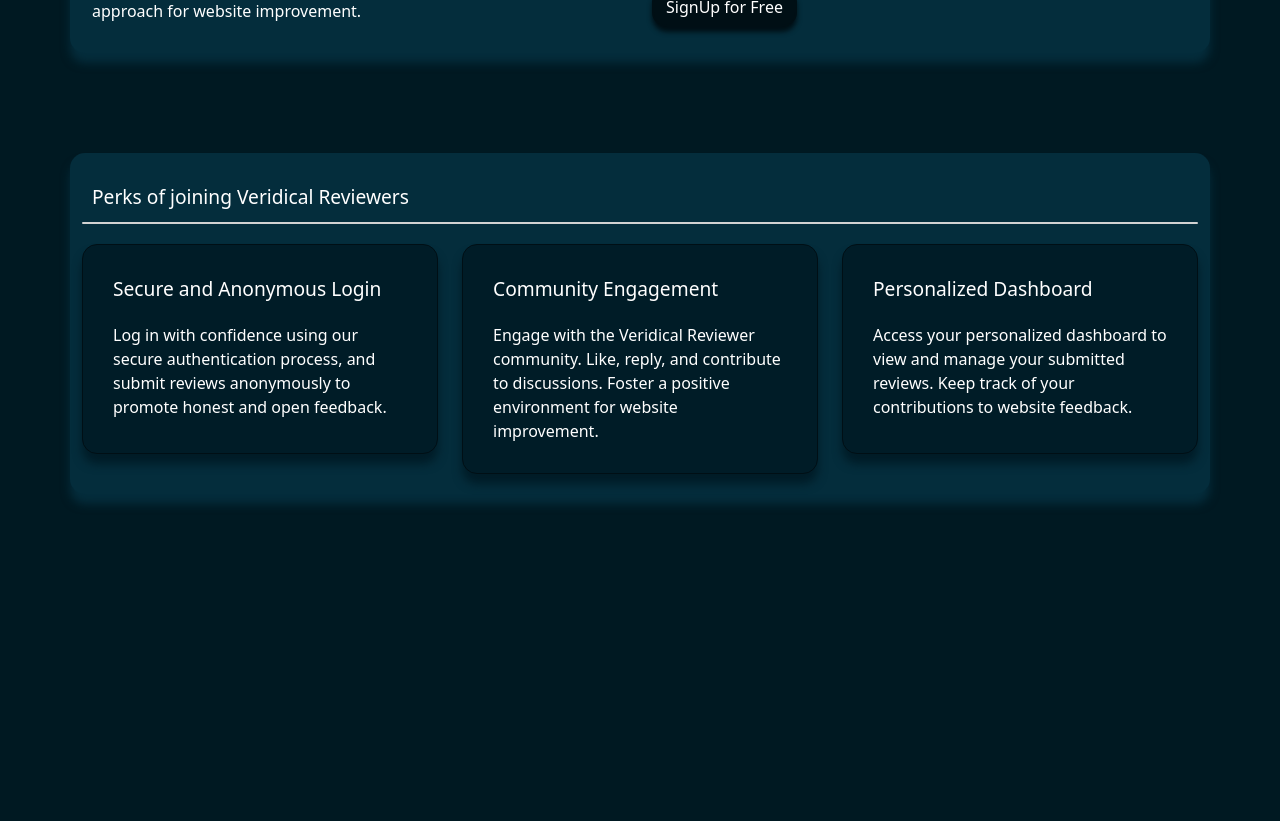
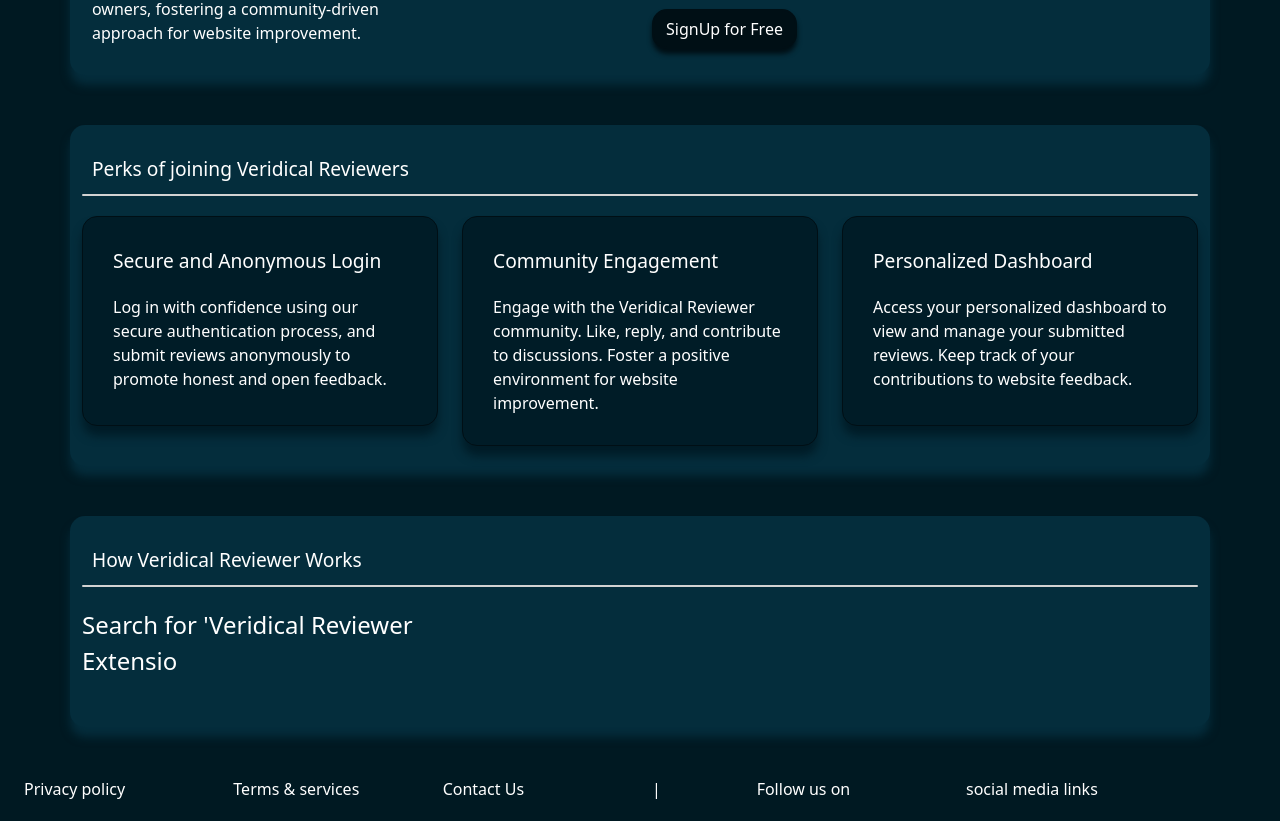
Before and after one commit to BharathReddyA/VReviewer, a React (Create React App) app: page / in a window 1280 px wide. Shown: the part 320-1141 px from the top of the page. Before the commit the page ends 914 px from the top, so only its background shows below. Built offline with nearby package versions, Linux system fonts and the light colour scheme.

Commit message:
home page completed with data

```diff
--- a/package.json
+++ b/package.json
@@ -14,6 +14,7 @@
     "react": "^18.2.0",
     "react-bootstrap": "^2.10.0",
     "react-dom": "^18.2.0",
+    "react-player": "^2.14.1",
     "react-router-dom": "^6.21.3",
     "react-scripts": "5.0.1",
     "react-type-animation": "^3.2.0",
--- a/src/Assets/Style.css
+++ b/src/Assets/Style.css
@@ -87,7 +87,7 @@
   border-color: #000f15;
   border-radius: 15px !important;
   box-shadow: 0px 10px 10px 0px #042d3c;
-  margin-bottom: 100px;
+  margin-bottom: 50px;
 }
 
 .brandElevation {
@@ -99,6 +99,7 @@
   color: #ffffff;
   padding: 10px;
   text-align: left;
+  font-size: 1em;
 }
 
 .subHead {
--- a/src/Screens/Home.js
+++ b/src/Screens/Home.js
@@ -1,6 +1,7 @@
 import React from "react";
 import { Button, Card, Col, Container, Row } from "react-bootstrap";
 import { TypeAnimation } from "react-type-animation";
+// import ReactPlayer from "react-player";
 
 export default function Home() {
   return (
@@ -9,7 +10,8 @@ export default function Home() {
         <div className="subHead">
           Empower Website Improvement with Veridical Reviewer
         </div>
-        <Row>
+        <Card></Card>
+        <Row style={{ marginTop: "20px" }}>
           <Col lg="4">
             <div className="brandObj">
               Veridical Reviewer is a browser extension designed to empower
@@ -89,6 +91,108 @@ export default function Home() {
           </Col>
         </Row>
       </Container>
+      <Container className="homePageMainCont">
+        <div className="subHead">How Veridical Reviewer Works</div>
+        <Card></Card>
+        {/* <Row style={{ marginTop: "20px" }}>
+          <Col lg="4">
+            <Card className="featureCard">
+              <div className="subHead">SignUp or Login</div>
+              <div className="brandObj">
+                Create an account or log in securely to start your Veridical
+                Reviewer journey.
+              </div>
+            </Card>
+          </Col>
+          <Col lg="6">
+            <Card className="featureCard">
+            <ReactPlayer url="https://www.youtube.com/watch?v=LXb3EKWsInQ" height={"200px"} />
+            </Card>
+          </Col>
+        </Row>
+        <Row style={{ marginTop: "20px" }}>
+          <Col lg="4">
+            <Card className="featureCard">
+              <div className="subHead">SignUp or Login</div>
+              <div className="brandObj">
+                Create an account or log in securely to start your Veridical
+                Reviewer journey.
+              </div>
+            </Card>
+          </Col>
+        </Row>
+        <Row style={{ marginTop: "20px" }}>
+          <Col lg="4">
+            <Card className="featureCard">
+              <div className="subHead">Submit Reviews</div>
+              <div className="brandObj">
+                Visit any website, click the Veridical Reviewer extension, and
+                leave an anonymous review to help website owners understand user
+                perspectives.
+              </div>
+            </Card>
+          </Col>
+        </Row>
+        <Row style={{ marginTop: "20px" }}>
+          <Col lg="4">
+            <Card className="featureCard">
+              <div className="subHead">Engage with Community</div>
+              <div className="brandObj">
+                Interact with other users by liking, replying, and fostering
+                constructive discussions. Be a part of the website improvement
+                community.
+              </div>
+            </Card>
+          </Col>
+        </Row> */}
+        <Row style={{ marginTop: "20px", minHeight: '100px' }}>
+          <Col lg="4">
+            <TypeAnimation
+              sequence={[
+                "Visit the Chrome Web Store",
+                1000, // wait 1s before replacing the next substring
+                "Search for 'Veridical Reviewer Extension'",
+                1000,
+                "Download and add the extension to your browser",
+                1000,
+                "Click on the Veridical Reviewer Extension icon",
+                1000,
+                "Sign up or log in securely",
+                1000,
+                "Start your Veridical Reviewer journey!",
+                1000,
+              ]}
+              wrapper="span"
+              speed={50}
+              style={{
+                fontSize: "1.5em",
+                display: "inline-block",
+                color: "white",
+              }}
+              repeat={Infinity}
+            />
+          </Col>
+          <Col lg="4">
+            {/* <ReactPlayer
+              url=""
+              height={"200px"}
+            /> */}
+          </Col>
+        </Row>
+      </Container>
+      {/* Review section */}
+      <Container fluid style={{ marginBottom: "20px" }}>
+        <div className="footer">
+          <Row style={{color: "#FFFFFF"}}>
+            <Col sm='2' style={{textAlign: 'left'}}>Privacy policy</Col>
+            <Col sm='2' style={{textAlign: 'left'}}>Terms & services</Col>
+            <Col sm='2' style={{textAlign: 'left'}}>Contact Us</Col>
+            <Col sm='1'>|</Col>
+            <Col sm='2'>Follow us on</Col>
+            <Col sm='2'>social media links</Col>
+          </Row>
+        </div>
+      </Container>
     </div>
   );
 }
```
Also changed, not shown: 1 other file (tests, documents, lock files or other folders).
